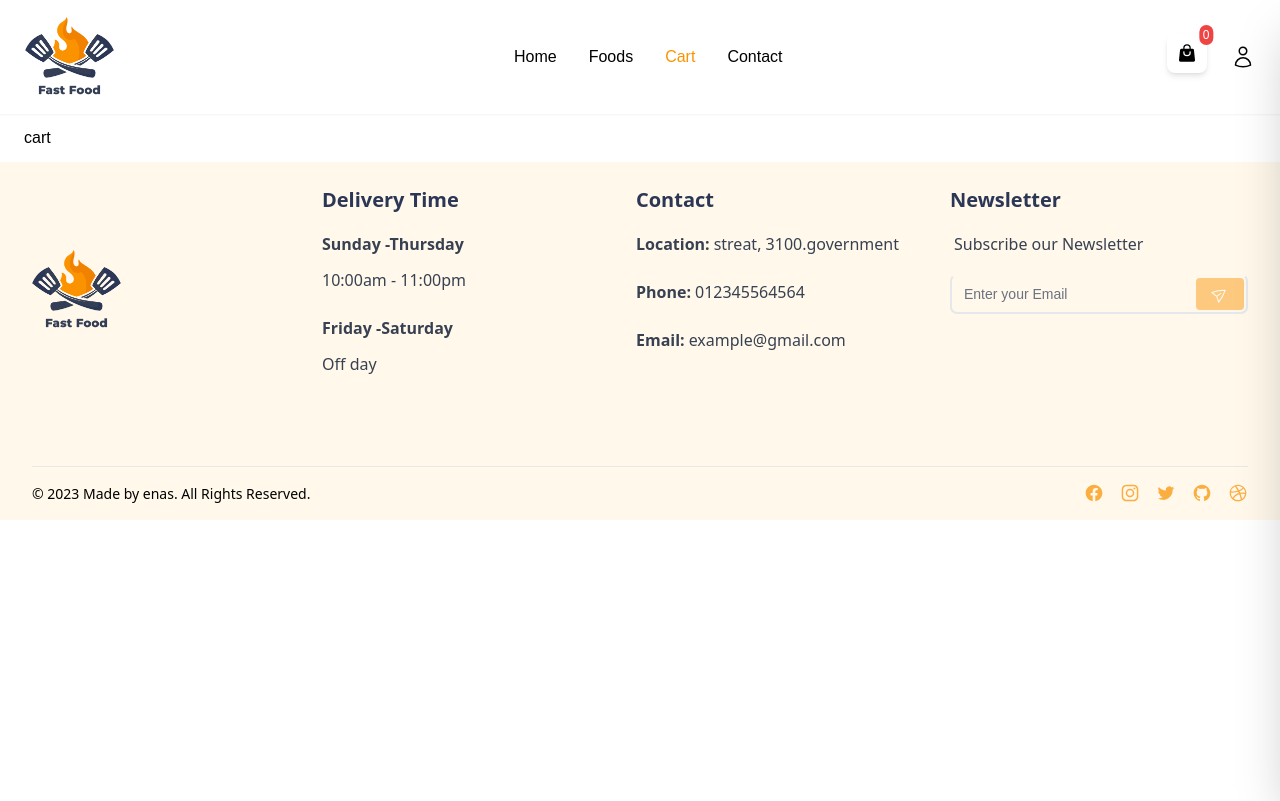
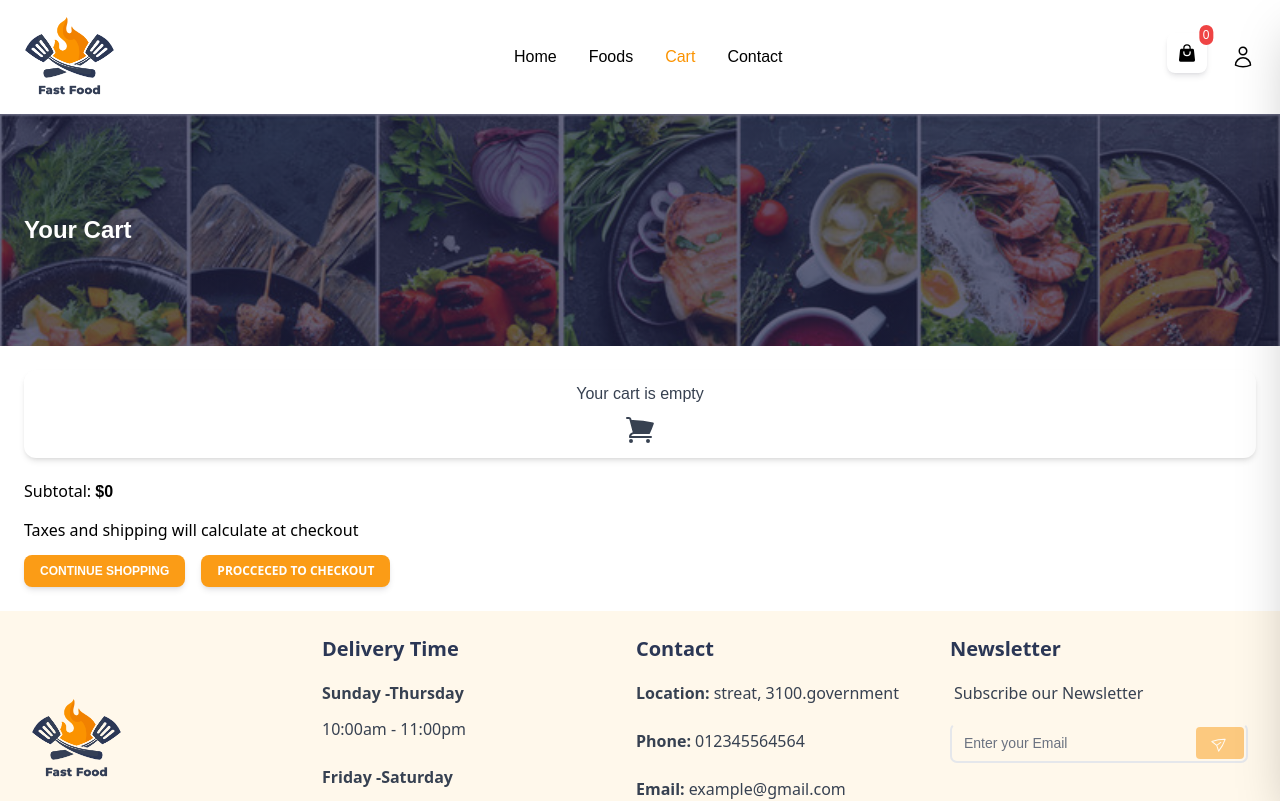
Before and after one commit to enas48/Food-Delivery-App-Ecommerce, a React (Create React App) app: page /cart in a window 1280 px wide. Shown: the top 801 px of the page. Built offline with nearby package versions, Linux system fonts and the light colour scheme.

Commit message:
add cart page

```diff
--- a/src/pages/Cart.tsx
+++ b/src/pages/Cart.tsx
@@ -1,10 +1,116 @@
-import React from 'react'
+import React, { useState, useEffect, useMemo } from 'react'
+import Helmet from '../components/Helmet/Helmet'
+import CommenSection from '../components/ui/commen-section/CommenSection'
+import { useSelector, useDispatch } from 'react-redux';
+import { CartItemType } from '../types/CartItem';
+import { cartActions } from '../store/shopping-cart/cartSlice';
+import { Card, Typography, IconButton, Avatar, Button } from "@material-tailwind/react";
+import { TrashIcon, ShoppingCartIcon } from "@heroicons/react/24/solid";
+import { Link } from 'react-router-dom';
+export interface CartState {
+  cart: {
+    cartItems: CartItemType[];
+    totalQuantity: number;
+    totalAmount: number;
+  }
+}
 
 const Cart = () => {
+  const cartProducts = useSelector((state: CartState) => state.cart.cartItems)
+  const totalAmount = useSelector((state: CartState) => state.cart.totalAmount);
+  const dispatch = useDispatch();
+  const removeItem = (id: any) => {
+    dispatch(cartActions.removeItem({
+      id
+    }))
+  }
+  const TABLE_HEAD = ["Image", "Product Title", "Price", "Quantity", "total Price", "Delete"];
+
   return (
-    <div className='mx-auto max-w-screen-xl px-6 py-3 '>
-      cart
-    </div>
+    <Helmet title='Cart'>
+      <>
+        <CommenSection title="Your Cart" />
+        <div className='mx-auto max-w-screen-xl px-6 py-6 '>
+
+
+          <Card className="h-full w-full overflow-auto p-3 mb-5">
+            {cartProducts.length === 0 ? <><h3 className='text-center  mb-2'>Your cart is empty</h3> <ShoppingCartIcon className='w-8 h-8 mx-auto' /></> :
+              <table className="w-full min-w-max table-auto text-left">
+                <thead>
+                  <tr>
+                    {TABLE_HEAD.map((head) => (
+                      <th key={head} className="border-b border-blue-gray-100 bg-blue-gray-50 p-4">
+                        <Typography
+                          variant="small"
+                          color="blue-gray"
+                          className="font-normal leading-none opacity-70"
+                        >
+                          {head}
+                        </Typography>
+                      </th>
+                    ))}
+                  </tr>
+                </thead>
+                <tbody>
+                  {cartProducts.map(({ id, title, price, imageUrl, quantity, totalPrice }, index) => {
+                    const isLast = index === cartProducts.length - 1;
+                    const classes = isLast ? "p-4" : "p-4 border-b border-blue-gray-50";
+
+                    return (
+                      <tr key={id}>
+                        <td className={classes}>
+                          <Avatar src={imageUrl} alt="avatar" variant="square" />
+                        </td>
+                        <td className={`${classes} bg-blue-gray-50/50`}>
+                          <Typography variant="small" color="blue-gray" className="font-normal">
+                            {title}
+                          </Typography>
+                        </td>
+                        <td className={`${classes} bg-blue-gray-50/50`}>
+                          <Typography variant="small" color="blue-gray" className="font-normal">
+                            ${price}
+                          </Typography>
+                        </td>
+                        <td className={`${classes} bg-blue-gray-50/50`}>
+                          <Typography variant="small" color="blue-gray" className="font-normal">
+                            {quantity}
+                          </Typography>
+                        </td>
+                        <td className={`${classes} bg-blue-gray-50/50`}>
+                          <Typography variant="small" color="blue-gray" className="font-normal">
+                            ${totalPrice}
+                          </Typography>
+                        </td>
+                        <td className={`${classes} bg-blue-gray-50/50`}>
+                          <IconButton variant="text" color="red" onClick={() => removeItem(id)}>
+                            <TrashIcon className='w-5 h-5' />
+                          </IconButton>
+                        </td>
+                      </tr>
+                    );
+                  })}
+                </tbody>
+              </table>
+            }
+          </Card>
+
+          <div>
+            <Typography className='mb-3' >
+              Subtotal: <span className='font-bold'>${totalAmount}</span>
+            </Typography>
+            <Typography className='mb-3' >
+              Taxes and shipping will calculate at checkout
+            </Typography>
+            <Button size="sm" className='bg-[#FB9C16] mr-4'>
+              <Link to='/foods'>
+                Continue Shopping
+              </Link>
+            </Button>
+            <Button size="sm" className='bg-[#FB9C16]'>Procceced to Checkout</Button>
+          </div>
+        </div>
+      </>
+    </Helmet>
   )
 }
 
```
